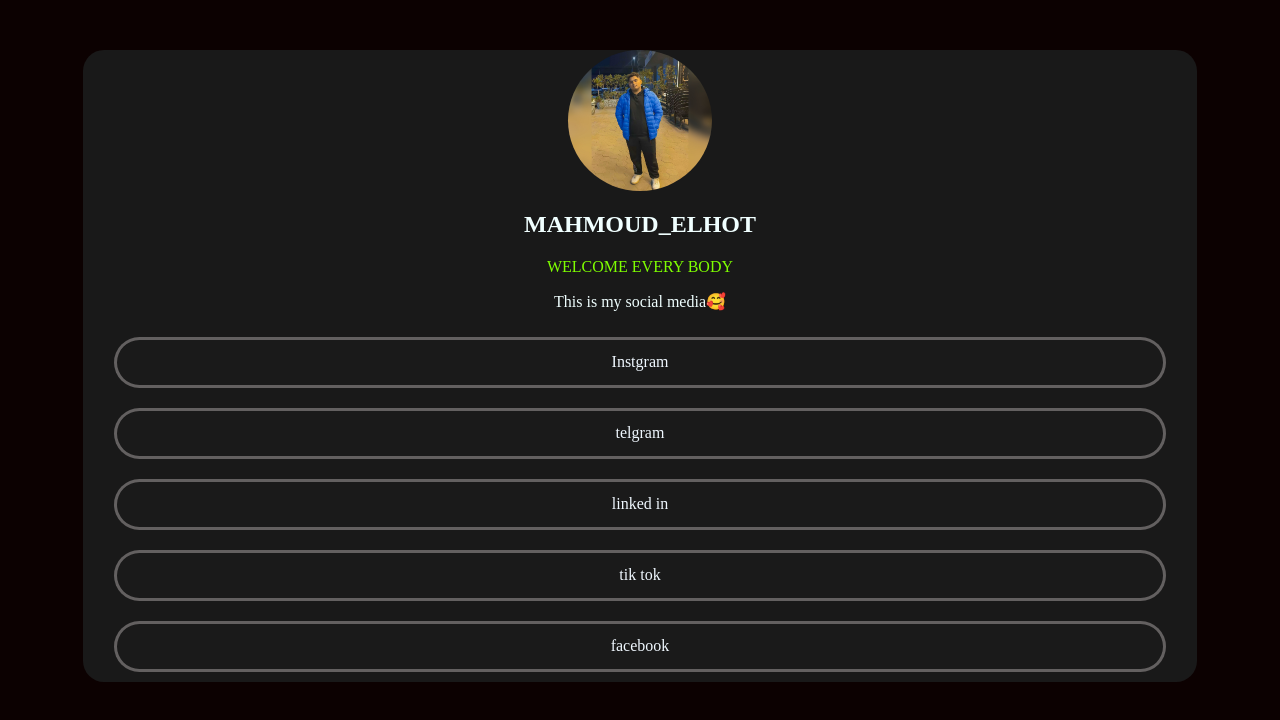
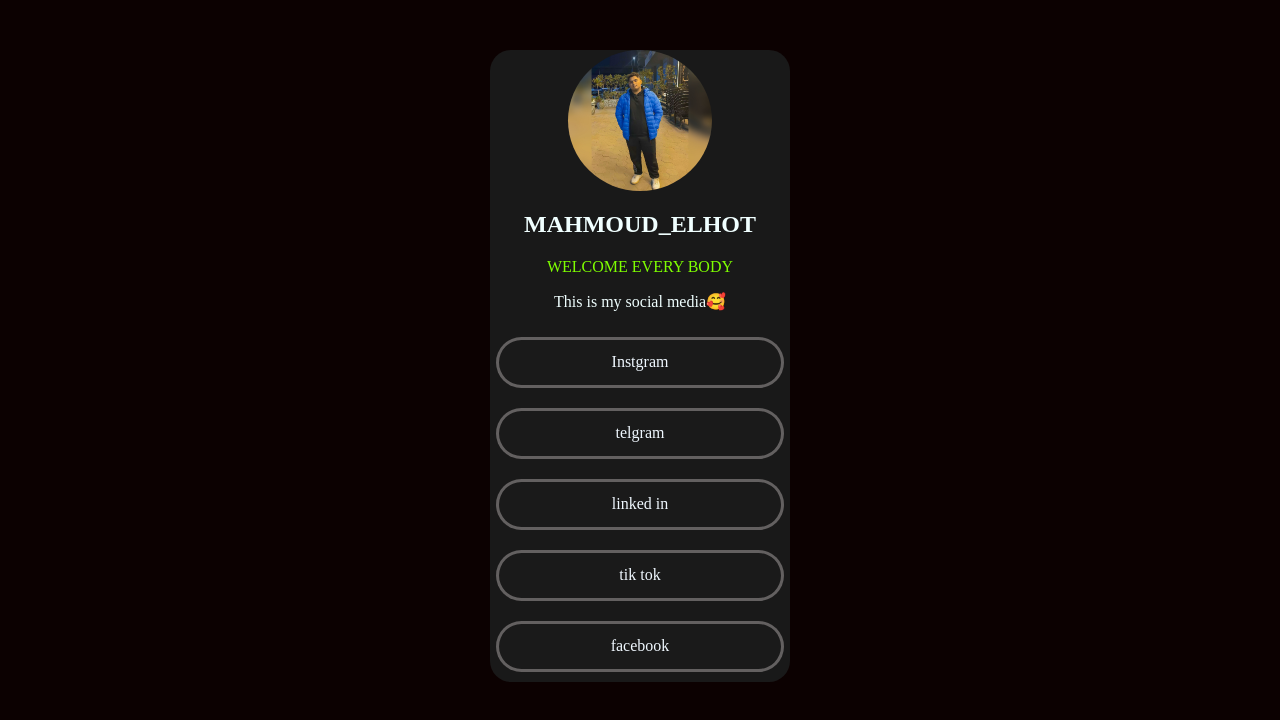
Before and after one commit to elhot110/ELHOT12, a plain HTML site: page index.html in a window 1280 px wide. Drawn offline with Linux system fonts and the light colour scheme.

Commit message:
Update style.css

```diff
--- a/style.css
+++ b/style.css
@@ -160,6 +160,6 @@ span{
 }
 @media{
     .dad{
-        width: 87%;
+        width: 300px;
     }
 }
```
